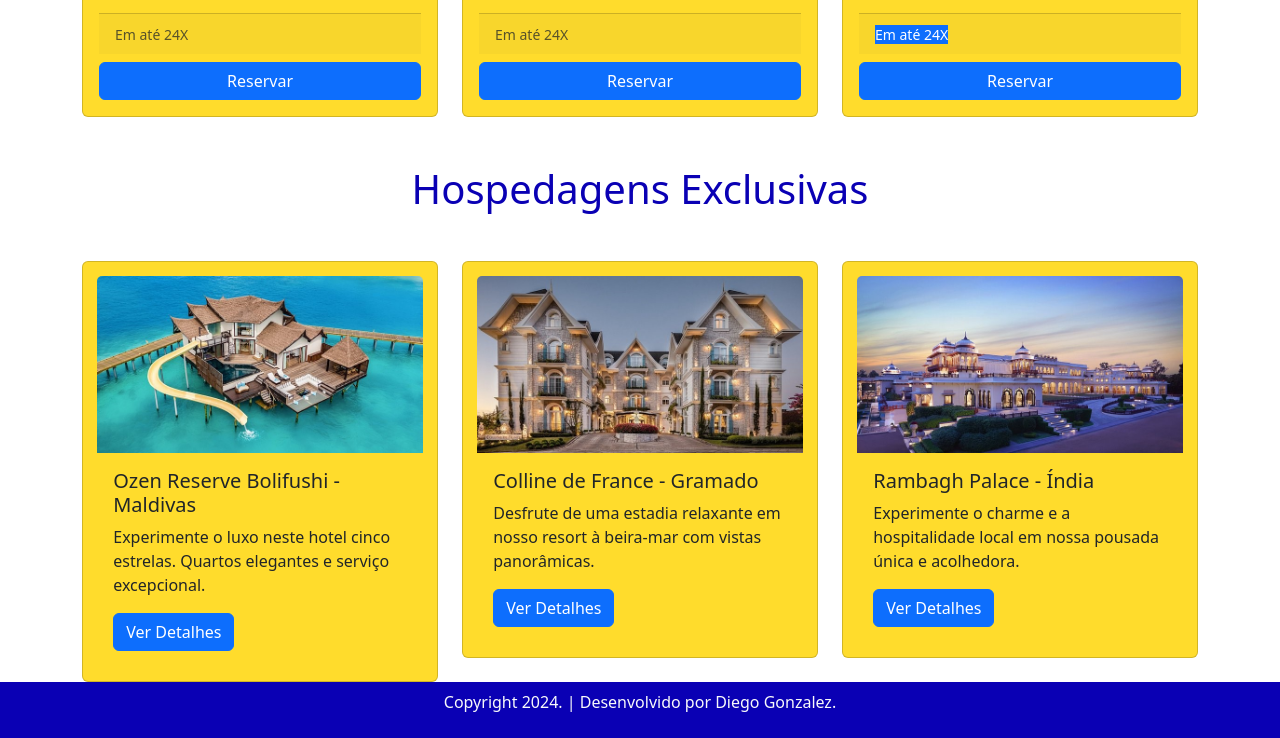
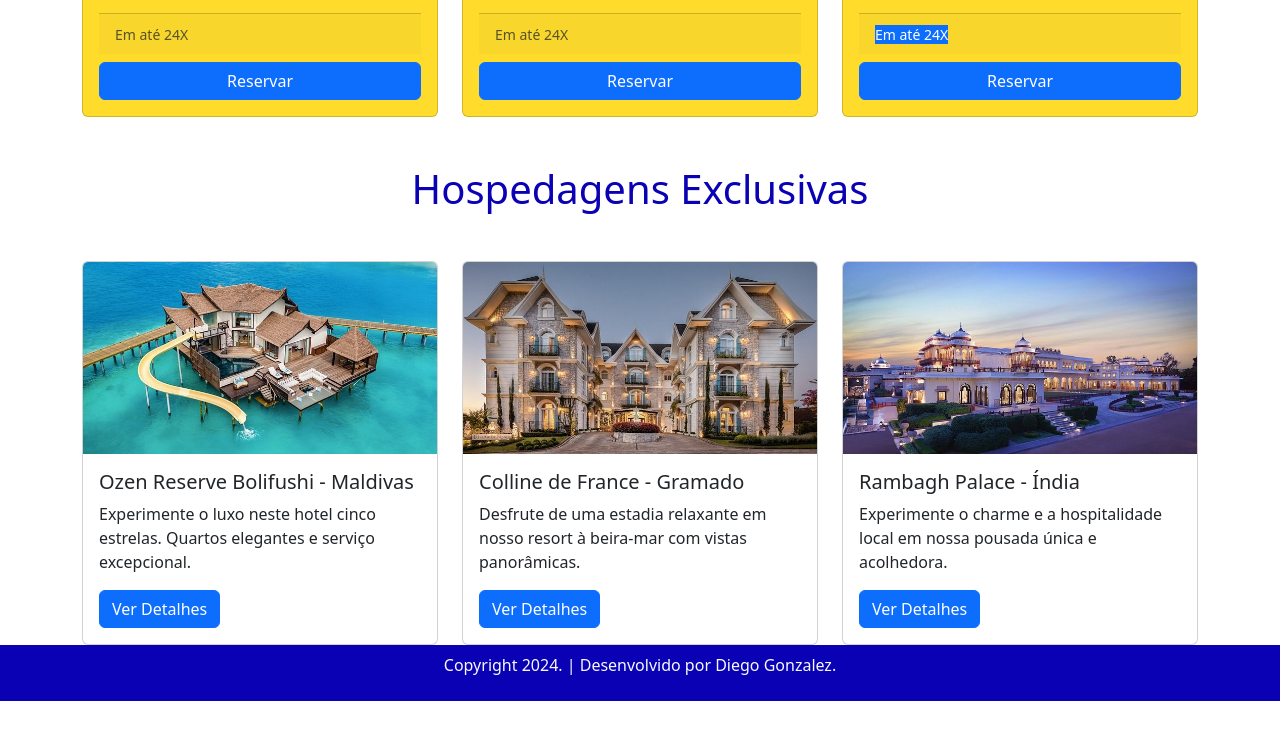
Before and after one commit to diegoramospereirag/Voyagil, a plain HTML site: page index.html in a window 1280 px wide. Shown: the part 1088-1826 px from the top of the page. After the commit the page ends 1789 px from the top, so only its background shows below. Drawn offline with nearby package versions, Linux system fonts and the light colour scheme.

Commit message:
Bug fix background cards

```diff
--- a/index.html
+++ b/index.html
@@ -153,7 +153,7 @@
   <h1 class="text-center mb-5" style="color: #0a00b4;">Hospedagens Exclusivas</h1>
   <div class="row row-cols-1 row-cols-md-3 g-4">
       <div class="col">
-          <div style="background-color: #FFDC2C; padding: 4%;" class="card">
+          <div  class="card">
               <img src="img/ozen-reserve-bolifushi.jpg" class="card-img-top" alt="Hotel 1">
               <div class="card-body">
                   <h5 class="card-title">Ozen Reserve Bolifushi - Maldivas</h5>
@@ -164,7 +164,7 @@
       </div>
 
       <div class="col">
-        <div style="background-color: #FFDC2C; padding: 4%;" class="card">
+        <div  class="card">
               <img src="img/hotel-colline-de-france.jpg" class="card-img-top" alt="Hotel 2">
               <div class="card-body">
                   <h5 class="card-title">Colline de France - Gramado</h5>
@@ -175,7 +175,7 @@
       </div>
 
       <div class="col">
-        <div style="background-color: #FFDC2C; padding: 4%;" class="card">
+        <div  class="card">
               <img src="img/rambagh-palace-exterior.jpg" class="card-img-top" alt="Hotel 3">
               <div class="card-body">
                   <h5 class="card-title">Rambagh Palace - Índia</h5>
```
